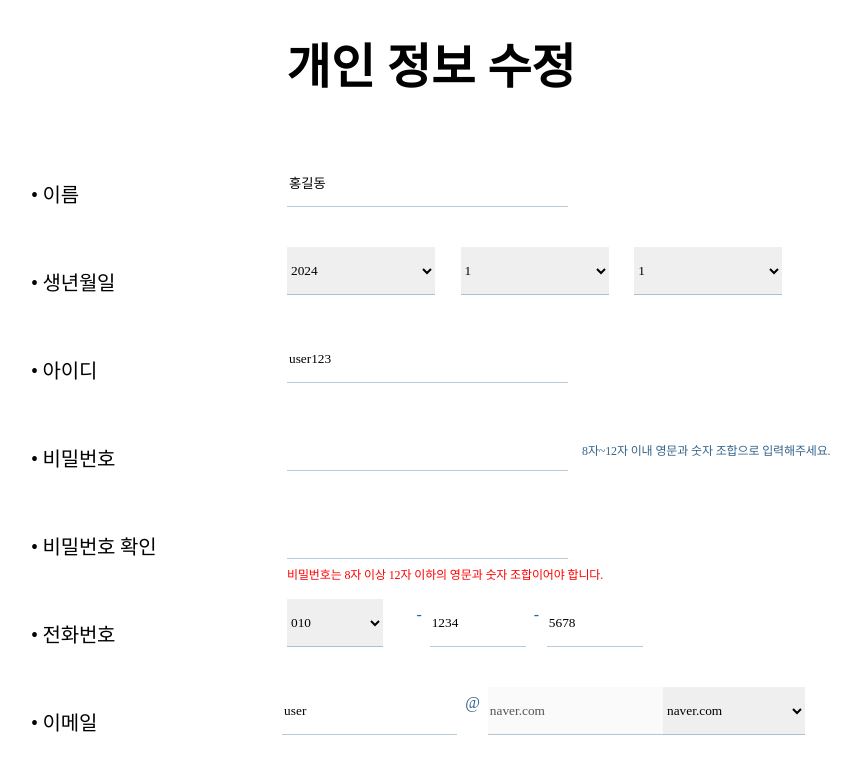
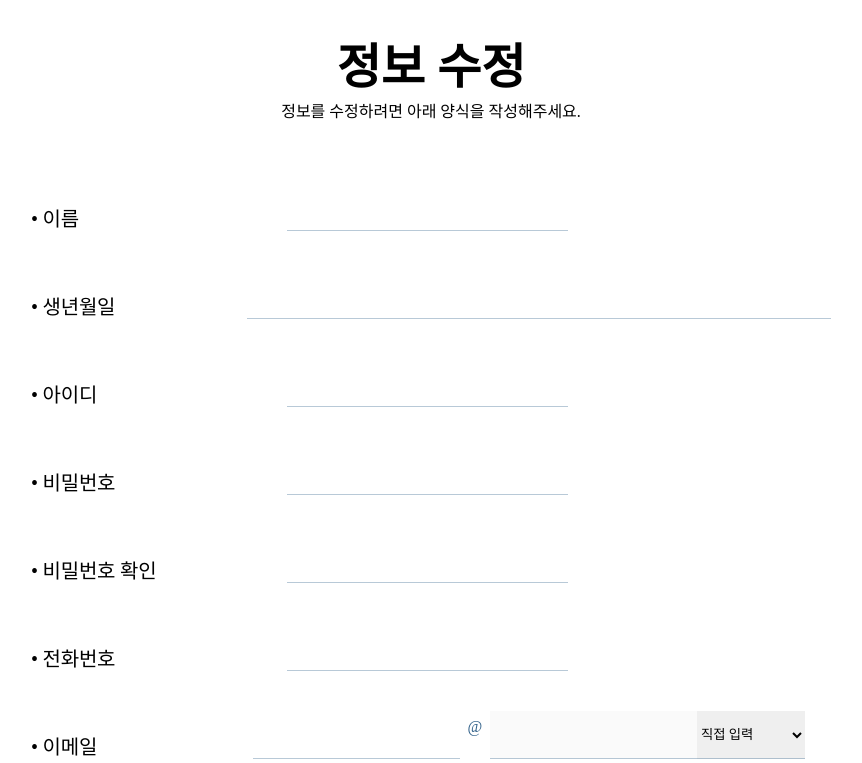
Before and after one commit to Serengeti-HYU/Hyu_frontend, a React (Create React App) app: page /profile-edit in a window 1280 px wide. Shown: the part 337-1100 px from the top of the page, without its empty margins (209-1071 px from the left). Built offline with nearby package versions, Linux system fonts and the light colour scheme; a web font is replaced by a local one.

Commit message:
feat: 사용자 기본 정보 수정 연동

```diff
--- a/src/pages/Profile/ProfileEdit.jsx
+++ b/src/pages/Profile/ProfileEdit.jsx
@@ -1,6 +1,7 @@
 import React, { useRef, useState } from "react";
 import styled from "styled-components";
 import { useNavigate } from "react-router-dom";
+import axios from "axios";
 
 import Footer from "../../components/footer";
 import LoginHeader from "../../components/LoginHeader";
@@ -126,233 +127,183 @@ const Sec = styled.div`
 
 const ProfileEdit = () => {
   const navigate = useNavigate();
-  const inputRef1 = useRef(null);
-  const inputRef2 = useRef(null);
-  const [password, setPassword] = useState("");
-  const [confirmPassword, setConfirmPassword] = useState("");
-  const [domain, setDomain] = useState("naver.com");
+  const [domain, setDomain] = useState("");
   const [domainInput, setDomainInput] = useState("");
+  const [formData, setFormData] = useState({
+    name: "",
+    birthYear: "",
+    birthMonth: "",
+    birthDay: "",
+    id: "",
+    password: "",
+    confirmPassword: "",
+    phoneNumber: "",
+    email: "",
+  });
   const [success, setSuccess] = useState(null);
-  const [phonePrefix, setPhonePrefix] = useState("010");
-  const [year, setYear] = useState("2024");
-  const [month, setMonth] = useState("1");
-  const [date, setDate] = useState("1");
 
-  const validatePassword = (password) => {
-    const minLength = 8;
-    const maxLength = 12;
-    const regex = /^(?=.*[A-Za-z])(?=.*\d)[A-Za-z\d]{8,12}$/;
-    if (password.length < minLength || password.length > maxLength) {
-      return false;
-    }
-    return regex.test(password);
-  };
-
-  const handleSubmit = (event) => {
-    event.preventDefault();
-    if (!validatePassword(password)) {
-      console.log("비밀번호 규칙 틀림");
-      return;
-    } else if (password !== confirmPassword) {
-      console.log("비밀번호 다름");
-      return;
-    }
-    navigate("/sign-up-complete");
-  };
+  const token = localStorage.getItem("access_token");
 
   const handleDomainChange = (e) => {
     setDomain(e.target.value);
-    if (e.target.value !== "type") {
-      setDomainInput("");
-    }
+    if (e.target.value !== "type") setDomainInput("");
   };
 
-  const handlePhone2Change = (e) => {
-    if (e.target.value.length >= e.target.maxLength) {
-      inputRef2.current.focus();
-    }
+  const handleChange = (e) => {
+    const { id, value } = e.target;
+    setFormData((formData) => ({
+      ...formData,
+      [id]: value,
+    }));
   };
 
-  const handleFocus = (e) => {
-    e.target.removeAttribute("readonly");
+  const handleSubmit = async (event) => {
+    event.preventDefault();
+
+    if (formData.password !== formData.confirmPassword) {
+      alert("비밀번호가 일치하지 않습니다.");
+      return;
+    }
+    const completeEmail =
+      domain === "type"
+        ? `${formData.email}@${domainInput}`
+        : `${formData.email}@${domain}`;
+    const birthDate = `${formData.birthYear}-${formData.birthMonth.padStart(
+      2,
+      "0"
+    )}-${formData.birthDay.padStart(2, "0")}`;
+
+    const requestData = {
+      name: formData.name,
+      birth: birthDate,
+      username: formData.username,
+      password: formData.password,
+      phoneNumber: formData.phoneNumber,
+      email: completeEmail,
+    };
+
+    try {
+      const response = await axios.post("/user/info-modify", requestData, {
+        headers: {
+          Authorization: `Bearer ${token}`,
+        },
+      });
+
+      if (response.data.success) {
+        setSuccess(true);
+        navigate("/mypage");
+      } else {
+        setSuccess(false);
+      }
+    } catch (error) {
+      console.error(
+        "API Request Failed:",
+        error.response?.data || error.message
+      );
+      setSuccess(false);
+    }
   };
 
   return (
     <Container>
       <LoginHeader />
-      <div>
       <Header>
         <img
           src={`${process.env.PUBLIC_URL}/assets/logo/FaceLogoBlue.png`}
           width={"100px"}
           height={"100px"}
-            alt="Logo"
         />
-          <p id="verify">개인 정보 수정</p>
+        <p id="verify">정보 수정</p>
+        <p id="message">정보를 수정하려면 아래 양식을 작성해주세요.</p>
       </Header>
       <Sec>
-          <form method="post" onSubmit={handleSubmit}>
+        <form onSubmit={handleSubmit}>
           <div className="input">
             <p className="label">• 이름</p>
             <input
               id="name"
-                type="text"
+              value={formData.name}
+              onChange={handleChange}
               required
-                defaultValue="홍길동" // 기존 사용자 이름
-                readOnly
-                onFocus={handleFocus}
             />
           </div>
           <div className="input">
             <p className="label">• 생년월일</p>
-              <select
-                id="birth-year"
+            <input
+              id="birthYear"
+              type="text"
+              value={formData.birthYear}
+              onChange={handleChange}
               required
-                value={year}
-                onChange={(e) => setYear(e.target.value)}
-              >
-                <option value="">년</option>
-                {Array.from({ length: 100 }, (_, i) => (
-                  <option key={i} value={2024 - i}>
-                    {2024 - i}
-                  </option>
-                ))}
-              </select>
-              <select
-                id="birth-month"
+            />
+            <input
+              id="birthMonth"
+              type="text"
+              value={formData.birthMonth}
+              onChange={handleChange}
               required
-                value={month}
-                onChange={(e) => setMonth(e.target.value)}
-              >
-                <option value="">월</option>
-                {Array.from({ length: 12 }, (_, i) => (
-                  <option key={i + 1} value={i + 1}>
-                    {i + 1}
-                  </option>
-                ))}
-              </select>
-              <select
-                id="birth-day"
+            />
+            <input
+              id="birthDay"
+              type="text"
+              value={formData.birthDay}
+              onChange={handleChange}
               required
-                value={date}
-                onChange={(e) => setDate(e.target.value)}
-              >
-                <option value="">일</option>
-                {Array.from({ length: 31 }, (_, i) => (
-                  <option key={i + 1} value={i + 1}>
-                    {i + 1}
-                  </option>
-                ))}
-              </select>
+            />
           </div>
           <div className="input">
             <p className="label">• 아이디</p>
             <input
-                id="id"
-                type="text"
+              id="username"
+              value={formData.username}
+              onChange={handleChange}
               required
-                defaultValue="user123" // 기존 사용자 아이디
-                readOnly
-                onFocus={handleFocus}
             />
           </div>
           <div className="input">
             <p className="label">• 비밀번호</p>
             <input
-                id="pw"
+              id="password"
               type="password"
-                value={password}
-                onChange={(e) => setPassword(e.target.value)}
+              value={formData.password}
+              onChange={handleChange}
               required
-                readOnly
-                onFocus={handleFocus}
             />
-              <p id="pwGuide">
-                8자~12자 이내 영문과 숫자 조합으로 입력해주세요.
-              </p>
           </div>
           <div className="input">
             <p className="label">• 비밀번호 확인</p>
             <input
-                id="pw-confirm"
+              id="confirmPassword"
               type="password"
-                value={confirmPassword}
-                onChange={(e) => setConfirmPassword(e.target.value)}
+              value={formData.confirmPassword}
+              onChange={handleChange}
               required
-                readOnly
-                onFocus={handleFocus}
             />
-              <p
-                id="warn"
-                style={{
-                  visibility:
-                    password !== confirmPassword || !validatePassword(password)
-                      ? "visible"
-                      : "hidden",
-                }}
-              >
-                {password !== confirmPassword
-                  ? "비밀번호가 일치하지 않습니다."
-                  : "비밀번호는 8자 이상 12자 이하의 영문과 숫자 조합이어야 합니다."}
-              </p>
           </div>
           <div className="input">
             <p className="label">• 전화번호</p>
-              <select
-                className="phone"
-                value={phonePrefix}
-                onChange={(e) => setPhonePrefix(e.target.value)}
-              >
-                <option value="">선택</option>
-                <option value="010">010</option>
-                <option value="011">011</option>
-                <option value="016">016</option>
-                <option value="017">017</option>
-                <option value="018">018</option>
-                <option value="019">019</option>
-              </select>
-              <p className="hypen">-</p>
             <input
-                className="phone"
-                type="tel"
-                maxLength="4"
-                ref={inputRef1}
-                onChange={handlePhone2Change}
-                defaultValue={1234}
-                readOnly
-                onFocus={handleFocus}
-              />
-              <p className="hypen">-</p>
-              <input
-                className="phone"
-                type="tel"
-                maxLength="4"
-                ref={inputRef2}
-                readOnly
-                onFocus={handleFocus}
-                defaultValue={5678}
+              id="phoneNumber"
+              value={formData.phoneNumber}
+              onChange={handleChange}
+              required
             />
           </div>
           <div className="input">
-              <p className="label">• 이메일 </p>
+            <p className="label">• 이메일</p>
             <input
-                className="email"
-                type="text"
+              id="email"
+              value={formData.email}
+              onChange={handleChange}
               required
-                readOnly
-                onFocus={handleFocus}
-                defaultValue="user" // 기존 사용자 이메일
             />
             <p id="at">@</p>
             <input
-                className="email"
               type="text"
               value={domain === "type" ? domainInput : domain}
               onChange={(e) => setDomainInput(e.target.value)}
               disabled={domain !== "type"}
               required
-                readOnly
-                onFocus={handleFocus}
             />
             <select onChange={handleDomainChange} value={domain}>
               <option value="type">직접 입력</option>
@@ -363,14 +314,13 @@ const ProfileEdit = () => {
             </select>
           </div>
           <button type="submit" id="goLogin">
-              저장하기
+            수정하기
           </button>
         </form>
         {success !== null && (
-            <p id="warn">{success ? "" : "회원 정보가 맞지 않습니다."}</p>
+          <p id="warn">{success ? "" : "수정에 실패했습니다."}</p>
         )}
       </Sec>
-      </div>
       <Footer />
     </Container>
   );
--- a/src/pages/Profile/VerifyBeforeEdit.jsx
+++ b/src/pages/Profile/VerifyBeforeEdit.jsx
@@ -160,7 +160,7 @@ const VerifyBeforeEdit = () => {
       // 성공
       if (response.data.success) {
         setSuccess(true);
-        navigate("/edit-profile"); // 성공하면면 프로필 수정 페이지로 이동
+        navigate("/profile-edit"); // 성공하면면 프로필 수정 페이지로 이동
       } else {
         setSuccess(false);
       }
@@ -236,7 +236,7 @@ const VerifyBeforeEdit = () => {
             </button>
           </form>
           {success !== null && (
-            <p id="warn">{success ? "" : "회원 정보가 맞지 않습니다."}</p>
+            <p id="warn">{success ? "" : "회원 정보가 일치하지 않습니다."}</p>
           )}
         </Sec>
       </div>
```
Lines whose indentation alone changed are shown as unchanged.
